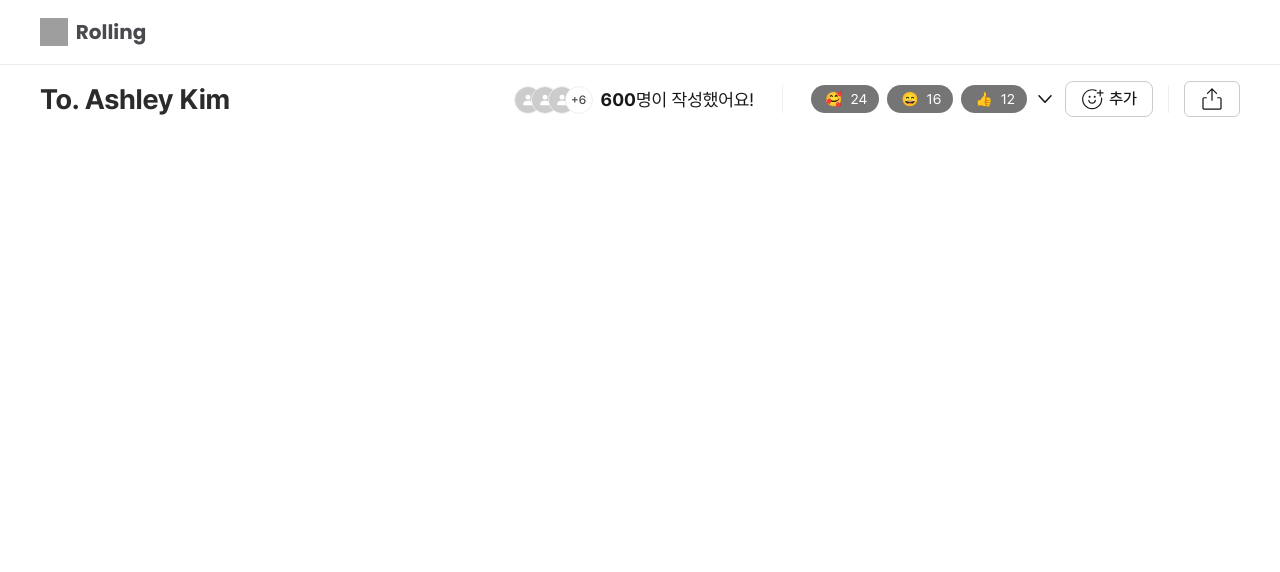
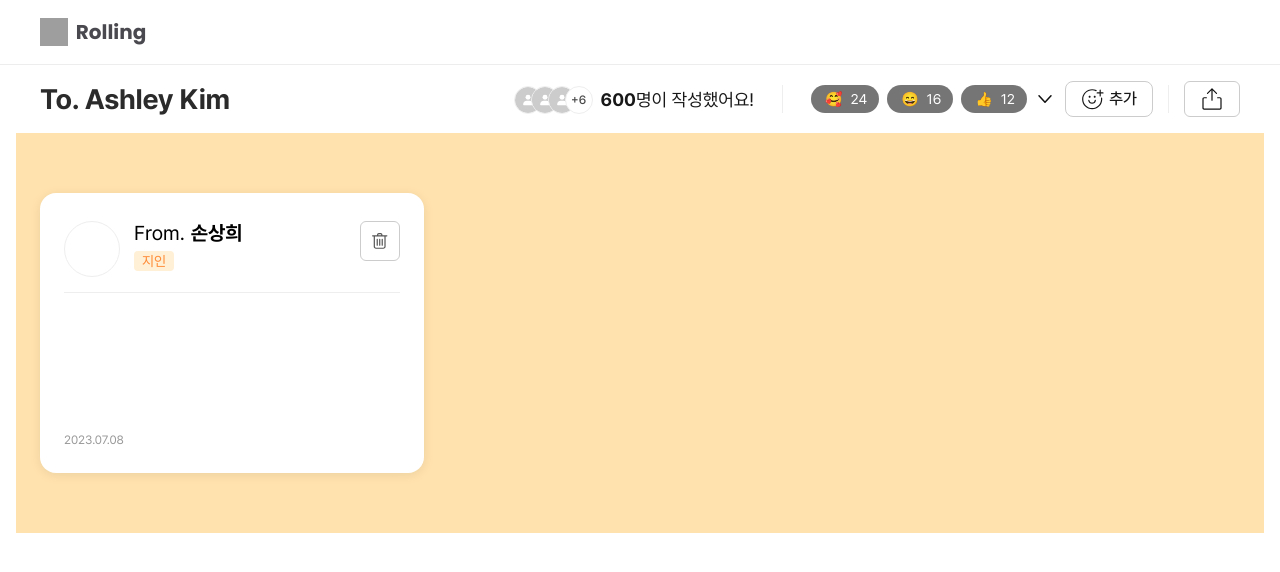
Before and after one commit to codeit-team8/rolling, a React (Vite) app: page /post in a window 1280 px wide. Shown: the top 572 px of the page. Built offline with nearby package versions, Linux system fonts and the light colour scheme; grey boxes are pictures that could not be loaded.

Commit message:
feat : CSS 기본 레이아웃

```diff
--- a/src/assets/mock/mockBackgroundImg.jsx
+++ b/src/assets/mock/mockBackgroundImg.jsx
@@ -1,4 +1,4 @@
-const mockBackgroundImg = {
+const MOCK_BACKGROUND_IMG = {
   imageUrls: [
     'https://fastly.picsum.photos/id/1058/3840/2160.jpg?hmac=pi7IzaE4imRs23nEoWIjbkk7iYp91-CmN2VZ21FhiX0',
     'https://fastly.picsum.photos/id/683/3840/2160.jpg?hmac=cocLw5GAaoVwFvHyX6aMasEKwDVn0uhs_hdvDnqZr10',
@@ -7,4 +7,4 @@ const mockBackgroundImg = {
   ],
 };
 
-export default mockBackgroundImg;
+export default MOCK_BACKGROUND_IMG;
--- a/src/pages/Post.jsx
+++ b/src/pages/Post.jsx
@@ -1,11 +1,36 @@
+import styled from 'styled-components';
 import PostHeader from '@/components/Header/PostHeader.jsx';
+import MessageCard from '@/components/MessageCard/MessageCard';
 
 function Post() {
   return (
     <>
       <PostHeader profileImages={['', '', '', '', '']} />
+      <PostContainer>
+        <MessageCard />
+      </PostContainer>
     </>
   );
 }
 
+const PostContainer = styled.div`
+  padding: 4.2rem 2rem 0;
+  display: flex;
+  flex-direction: column;
+  justify-content: center;
+  gap: 2.4rem;
+  max-width: 124.8rem;
+  margin: auto;
+  background: var(--orange-200, #ffe2ad);
+
+  @media (min-width: 768px) {
+    gap: 3rem;
+    padding: 4.9rem 2.4rem;
+  }
+
+  @media (min-width: 1248px) {
+    padding: 6rem 2.4rem;
+  }
+`;
+
 export default Post;
```
